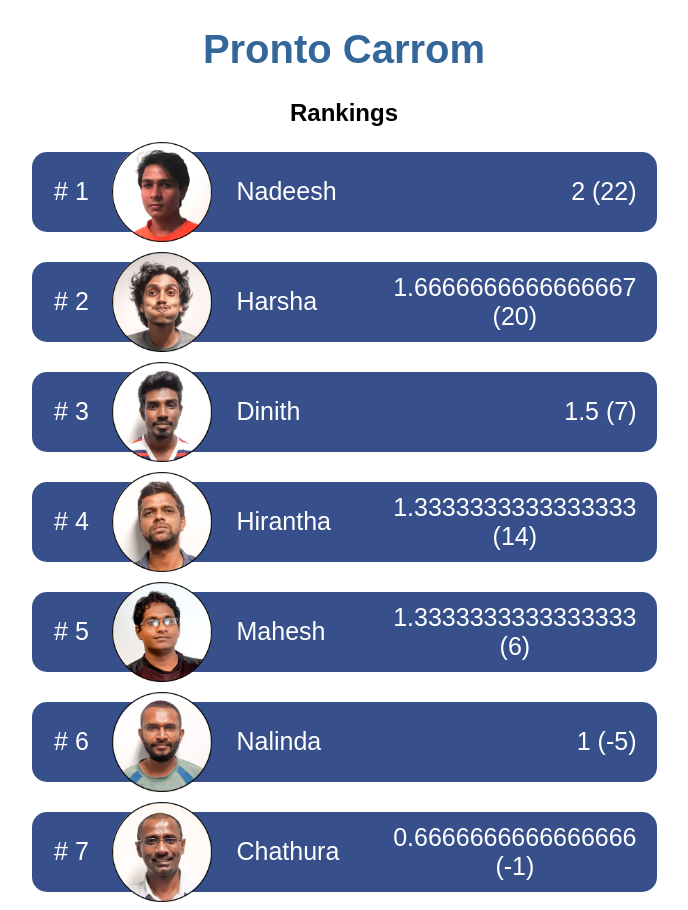
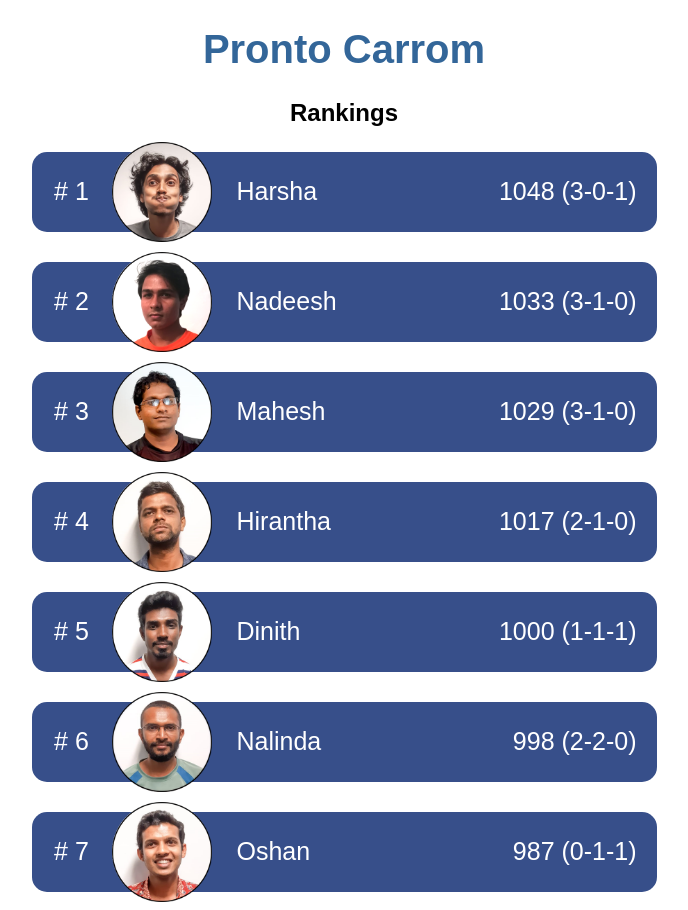
Before and after one commit to Nash171/pronto-carrom, an Angular app: page / in a window 1280 px wide. Shown: the top 910 px of the page, without its empty margins (296-984 px from the left). Built offline with nearby package versions, Linux system fonts and the light colour scheme.

Commit message:
elo based rating system

```diff
--- a/index.html
+++ /dev/null
@@ -1,17 +0,0 @@
-<!DOCTYPE html>
-<html lang="en" dir="ltr">
-  <head>
-    <meta charset="utf-8">
-    <title></title>
-    <style media="screen">
-      img {
-        display: flex;
-        margin: auto;
-        width: 1000px;
-      }
-    </style>
-  </head>
-  <body>
-    <img src="PSLCarromQR_m4.jpg"/>
-  </body>
-</html>
--- a/package.json
+++ b/package.json
@@ -8,6 +8,7 @@
     "test": "ng test",
     "lint": "ng lint",
     "e2e": "ng e2e",
+    "dev": "ng serve --open",
     "prod": "ng build --prod --base-href /pronto-carrom/",
     "deploy": "npx ngh --dir=dist/appName"
   },
--- a/src/app/data.service.ts
+++ b/src/app/data.service.ts
@@ -1,4 +1,5 @@
 import { Injectable } from '@angular/core';
+import { Player } from './player';
 
 @Injectable({
   providedIn: 'root'
@@ -7,34 +8,99 @@ export class DataService {
 
   constructor() { }
 
+  players = [
+    { id: 1, name: 'Oshan', rating: 1000, w: 0, l: 0, d: 0 },
+    { id: 2, name: 'Nalinda', rating: 1000, w: 0, l: 0, d: 0 },
+    { id: 3, name: 'Harsha', rating: 1000, w: 0, l: 0, d: 0 },
+    { id: 4, name: 'Kasun', rating: 1000, w: 0, l: 0, d: 0 },
+    { id: 5, name: 'Dinith', rating: 1000, w: 0, l: 0, d: 0 },
+    { id: 6, name: 'Chathura', rating: 1000, w: 0, l: 0, d: 0 },
+    { id: 7, name: 'Mahesh', rating: 1000, w: 0, l: 0, d: 0 },
+    { id: 8, name: 'Chamitha', rating: 1000, w: 0, l: 0, d: 0 },
+    { id: 9, name: 'Nadeesh', rating: 1000, w: 0, l: 0, d: 0 },
+    { id: 10, name: 'Hirantha', rating: 1000, w: 0, l: 0, d: 0 },
+    { id: 11, name: 'Ishan', rating: 1000, w: 0, l: 0, d: 0 },
+    { id: 12, name: 'Anuradha', rating: 1000, w: 0, l: 0, d: 0 },
+  ];
+
+  matches = [
+    { id: 1, playerA: 1, playerB: 2, scoreA: 1, scoreB: 4},
+    { id: 2, playerA: 4, playerB: 5, scoreA: 5, scoreB: 5},
+    { id: 3, playerA: 7, playerB: 8, scoreA: 5, scoreB: 0},
+    { id: 4, playerA: 10, playerB: 11, scoreA: 7, scoreB: 4},
+    { id: 5, playerA: 1, playerB: 3, scoreA: 4, scoreB: 4},
+    { id: 6, playerA: 4, playerB: 6, scoreA: 0, scoreB: 12},
+    { id: 7, playerA: 7, playerB: 9, scoreA: 1, scoreB: 4},
+    { id: 8, playerA: 10, playerB: 12, scoreA: 15, scoreB: 0},
+    { id: 9, playerA: 2, playerB: 3, scoreA: 0, scoreB: 8},
+    { id: 10, playerA: 5, playerB: 6, scoreA: 7, scoreB: 6},
+    { id: 11, playerA: 8, playerB: 9, scoreA: 0, scoreB: 11},
+    { id: 12, playerA: 11, playerB: 12, scoreA: 0, scoreB: 9},
+    //quater
+    { id: 13, playerA: 3, playerB: 6, scoreA: 12, scoreB: 0},
+    { id: 14, playerA: 7, playerB: 10, scoreA: 6, scoreB: 2},
+    { id: 15, playerA: 2, playerB: 5, scoreA: 3, scoreB: 1},
+    { id: 16, playerA: 9, playerB: 12, scoreA: 8, scoreB: 0},
+    //semi
+    { id: 13, playerA: 7, playerB: 2, scoreA: 6, scoreB: 5},
+    { id: 14, playerA: 9, playerB: 3, scoreA: 5, scoreB: 6},
+  ]
+
   getRankings(): Array<Object> {
-    var prev = {
-      rating: 0,
-      points: 0
-    };
-    var rank = 1;
-    return [
-      { id: 1, name: 'Oshan', points: -3, matches: 2, win: 0, loss: 1, draw: 1, rating: 0 },
-      { id: 2, name: 'Nalinda', points: -5, matches: 2, win: 1, loss: 1, draw: 0, rating: 0 },
-      { id: 3, name: 'Harsha', points: 20, matches: 3, win: 2, loss: 0, draw: 1, rating: 0 },
-      { id: 4, name: 'Kasun', points: -12, matches: 2, win: 0, loss: 1, draw: 1, rating: 0 },
-      { id: 5, name: 'Dinith', points: 7, matches: 2, win: 1, loss: 0, draw: 1, rating: 0 },
-      { id: 6, name: 'Chathura', points: -1, matches: 3, win: 1, loss: 2, draw: 0, rating: 0 },
-      { id: 7, name: 'Mahesh', points: 6, matches: 3, win: 2, loss: 1, draw: 0, rating: 0 },
-      { id: 8, name: 'Chamitha', points: -16, matches: 2, win: 0, loss: 2, draw: 0, rating: 0 },
-      { id: 9, name: 'Nadeesh', points: 22, matches: 3, win: 3, loss: 0, draw: 0, rating: 0 },
-      { id: 10, name: 'Hirantha', points: 14, matches: 3, win: 2, loss: 1, draw: 0, rating: 0 },
-      { id: 11, name: 'Ishan', points: -12, matches: 2, win: 0, loss: 2, draw: 0, rating: 0 },
-      { id: 12, name: 'Anuradha', points: -14, matches: 3, win: 1, loss: 2, draw: 0, rating: 0 },
-    ].map(function(p){
-      p['rating'] = (p.win*2 + p.draw*1)/p.matches;
-      return p;
-    }).sort(function(a, b) {
-      return (b.rating - a.rating)||(b.points - a.points);
+    this.matches.map(function(match){
+      var newRatingA = this.getNewRating(
+        this.players[match.playerA-1].rating,
+        this.players[match.playerB-1].rating,
+        match.scoreA > match.scoreB ? 1 : match.scoreA < match.scoreB ? 0 : 0.5,
+        Math.abs(match.scoreA-match.scoreB)
+      );
+
+      var newRatingB = this.getNewRating(
+        this.players[match.playerB-1].rating,
+        this.players[match.playerA-1].rating,
+        match.scoreB > match.scoreA ? 1 : match.scoreB < match.scoreA ? 0 : 0.5,
+        Math.abs(match.scoreA-match.scoreB)
+      );
+
+      this.players[match.playerA-1].rating = newRatingA;
+      this.players[match.playerB-1].rating = newRatingB;
+
+      if(match.scoreA > match.scoreB){
+        this.players[match.playerA-1].w++;
+        this.players[match.playerB-1].l++;
+      }
+      else if(match.scoreA < match.scoreB){
+        this.players[match.playerA-1].l++;
+        this.players[match.playerB-1].w++;
+      }
+      else{
+        this.players[match.playerA-1].d++;
+        this.players[match.playerB-1].d++;
+      }
+    }, this);
+
+    var prev = 0;
+    var rank = 0;
+
+    return this.players.sort(function(a, b) {
+      return b.rating - a.rating;
     }).map(function(p, i) {
-      p['rank'] = (prev.rating==p.rating && prev.points==p.points) ? rank : (rank = i+1);
-      prev = p;
+      p['rank'] = (prev==p.rating) ? rank : (rank = i+1);
+      prev = p.rating;
       return p;
     });
   }
+
+  getRatingDelta(myRating, opponentRating, myGameResult, scoreDiff) {
+    if ([0, 0.5, 1].indexOf(myGameResult) === -1) {
+      return null;
+    }
+
+    var myChanceToWin = 1 / ( 1 + Math.pow(10, (opponentRating - myRating) / 400));
+    return Math.round(25 * (myGameResult - myChanceToWin) * (1 + scoreDiff/24));
+  }
+
+  getNewRating(myRating, opponentRating, myGameResult, scoreDiff) {
+    return myRating + this.getRatingDelta(myRating, opponentRating, myGameResult, scoreDiff);
+  }
 }
--- /dev/null
+++ b/src/app/player.ts
@@ -0,0 +1,6 @@
+export class Player {
+  id: number;
+  name: string;
+  rating: number;
+  rank: number;
+}
--- a/src/app/rankings/rankings.component.css
+++ b/src/app/rankings/rankings.component.css
@@ -30,14 +30,14 @@ ul.rankings {
 
 .player-name {
   display: flex;
-  width: 300px;
+  width: 200px;
   align-items: center;
   padding-left: 25px;
 }
 
 .player-points {
   display: flex;
-  width: 100px;
+  width: 200px;
   padding-right: 20px;
   align-items: center;
   justify-content: flex-end;
--- a/src/app/rankings/rankings.component.html
+++ b/src/app/rankings/rankings.component.html
@@ -12,7 +12,7 @@
         {{player.name}}
       </div>
       <div class="player-points">
-        {{player.rating}} ({{player.points}})
+        {{player.rating}} ({{player.w}}-{{player.l}}-{{player.d}})
       </div>
     </div>
   </li>
```
